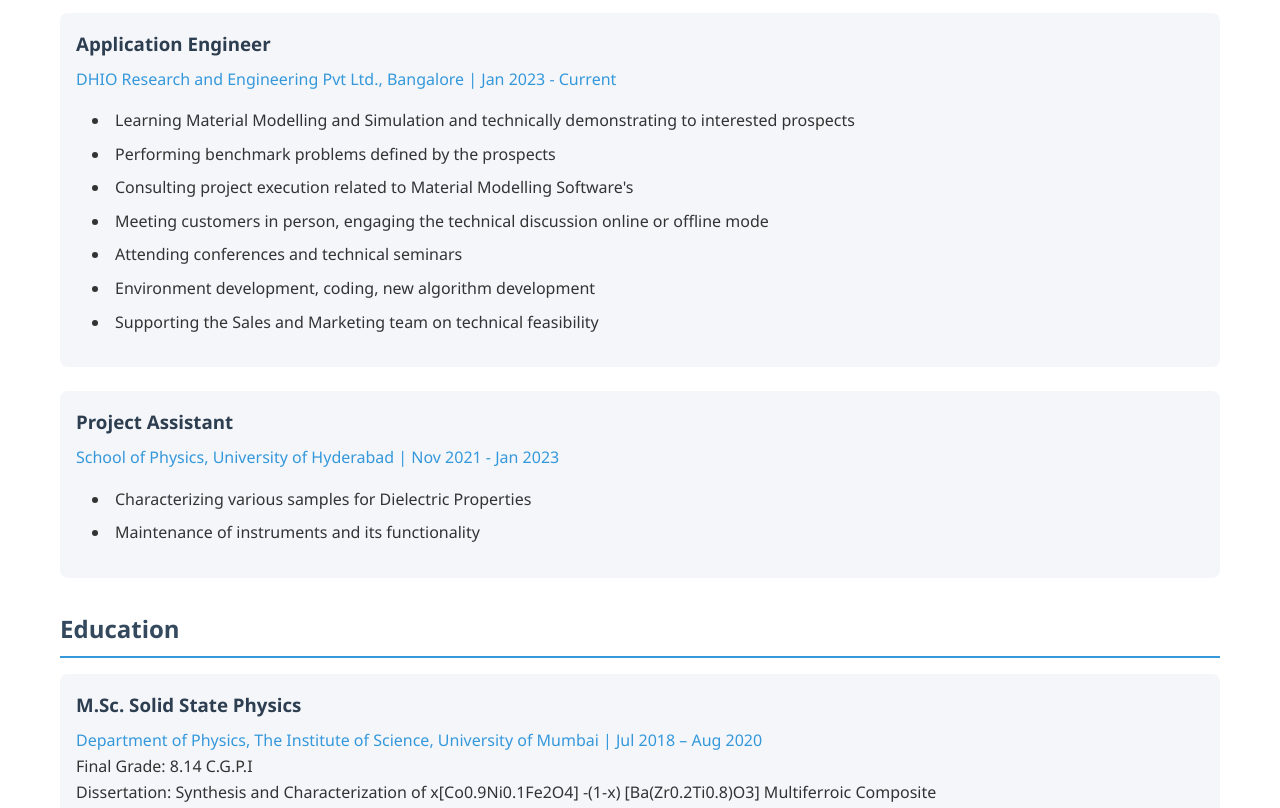
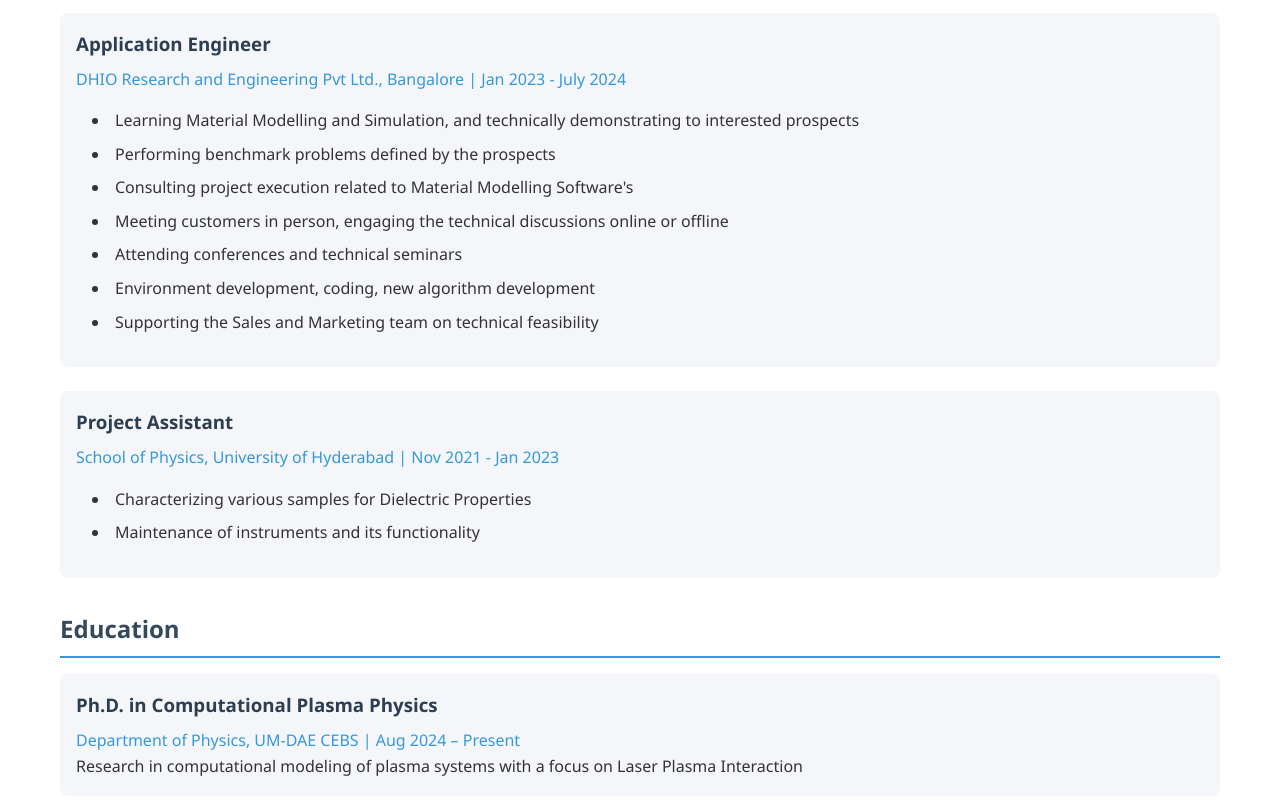
Before and after one commit to Abhi4phy/abhi4phy.github.io, a plain HTML site: page index.html in a window 1280 px wide. Shown: the part 315-1123 px from the top of the page. Drawn offline with Linux system fonts and the light colour scheme.

Commit message:
Update index.html
Added current status

```diff
--- a/index.html
+++ b/index.html
@@ -25,12 +25,12 @@
         <h2>Experience</h2>
         <div class="experience-item">
             <h3>Application Engineer</h3>
-            <div class="date">DHIO Research and Engineering Pvt Ltd., Bangalore | Jan 2023 - Current</div>
+            <div class="date">DHIO Research and Engineering Pvt Ltd., Bangalore | Jan 2023 - July 2024 </div>
             <ul>
-                <li>Learning Material Modelling and Simulation and technically demonstrating to interested prospects</li>
+                <li>Learning Material Modelling and Simulation, and technically demonstrating to interested prospects</li>
                 <li>Performing benchmark problems defined by the prospects</li>
                 <li>Consulting project execution related to Material Modelling Software's</li>
-                <li>Meeting customers in person, engaging the technical discussion online or offline mode</li>
+                <li>Meeting customers in person, engaging the technical discussions online or offline </li>
                 <li>Attending conferences and technical seminars</li>
                 <li>Environment development, coding, new algorithm development</li>
                 <li>Supporting the Sales and Marketing team on technical feasibility</li>
@@ -49,6 +49,11 @@
 
     <section>
         <h2>Education</h2>
+        <div class="education-item">
+            <h3>Ph.D. in Computational Plasma Physics</h3>
+            <div class="date">Department of Physics, UM-DAE CEBS | Aug 2024 – Present</div>
+            <p> Research in computational modeling of plasma systems with a focus on Laser Plasma Interaction</p>
+        </div>
         <div class="education-item">
             <h3>M.Sc. Solid State Physics</h3>
             <div class="date">Department of Physics, The Institute of Science, University of Mumbai | Jul 2018 – Aug 2020</div>
```
